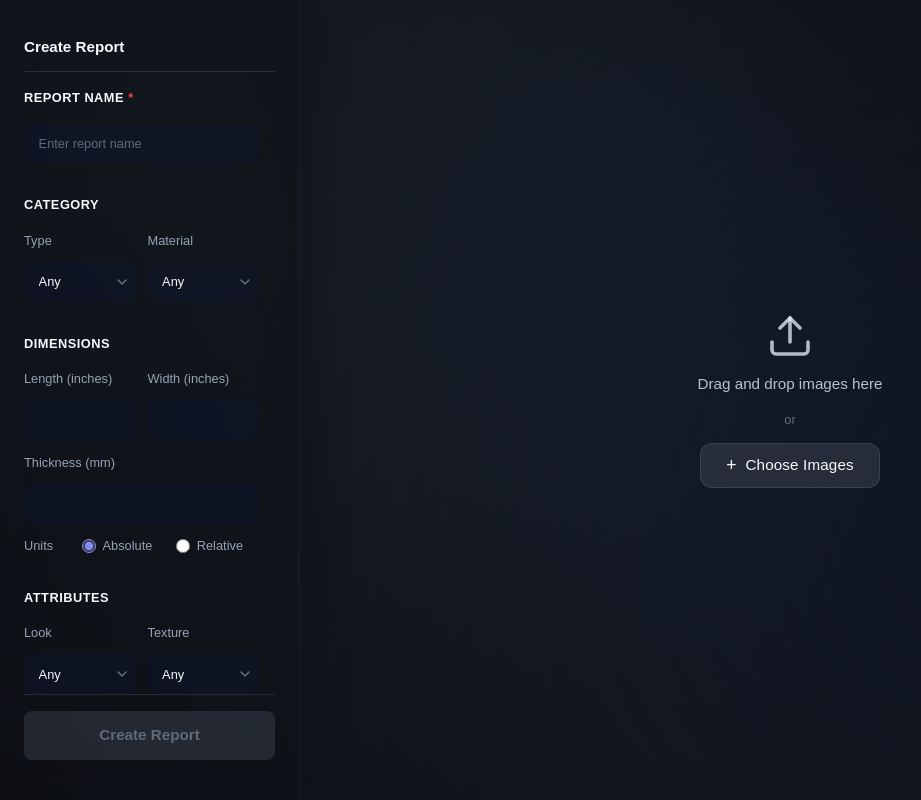
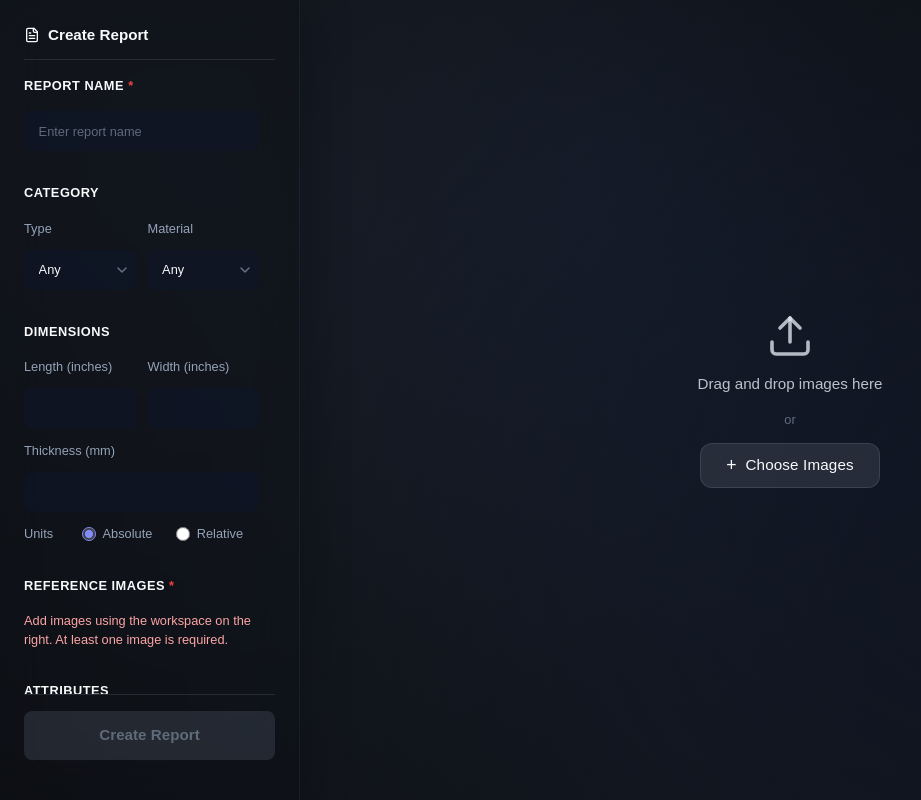
Before and after one commit to unsonnet/nativo, a Next.js app: page /create in a window 1280 px wide. Shown: the whole page, without its empty margins (0-921 px from the left). Built offline with nearby package versions, Linux system fonts and the light colour scheme.

Commit message:
Fix create report error messages

```diff
--- a/src/app/globals.css
+++ b/src/app/globals.css
@@ -864,16 +864,16 @@ body::before {
 }
 
 .image-gallery__nav--left {
-  left: 8px;
+  left: 5px;
 }
 
 .image-gallery__nav--right {
-  right: 8px;
+  right: 5px;
 }
 
 .image-gallery__indicators {
   position: absolute;
-  bottom: 12px;
+  bottom: 5px;
   left: 50%;
   transform: translateX(-50%);
   z-index: 3;
@@ -933,6 +933,10 @@ body::before {
   justify-content: space-between;
   padding: 0.75rem 0;
   border-bottom: 1px solid var(--border-subtle);
+}
+
+.search-filters__header--strip-top {
+  padding-top: 0;
 }
 
 .search-filters__title {
--- a/src/components/NewReportForm.tsx
+++ b/src/components/NewReportForm.tsx
@@ -2,6 +2,7 @@
 
 import { useMemo, useRef, useState, useEffect } from 'react';
 import { useAuth } from '@/hooks/useAuth';
+import { FileText } from 'lucide-react';
 import type { FormEvent } from 'react';
 
 type FlooringOption = {
@@ -69,6 +70,8 @@ export function NewReportForm({ onSubmit, onDimensionsChange, onDimensionsValues
   const { user } = useAuth();
   const [touched, setTouched] = useState(INITIAL_TOUCHED_STATE);
   const [isReportNameFocused, setIsReportNameFocused] = useState(false);
+  const [isSubmitting, setIsSubmitting] = useState(false);
+  const [errorMessage, setErrorMessage] = useState<string | null>(null);
   const reportNameRef = useRef<HTMLInputElement>(null);
 
   const selectedFlooring = useMemo(
@@ -128,6 +131,15 @@ export function NewReportForm({ onSubmit, onDimensionsChange, onDimensionsValues
     }
   }, [form.length, form.width, form.thickness, onDimensionsChange, onDimensionsValues]);
 
+  // Clear error message when images are added
+  useEffect(() => {
+    if ((imageCount ?? 0) > 0) {
+      if (errorMessage && errorMessage.includes('Please add at least one image')) {
+        setErrorMessage(null);
+      }
+    }
+  }, [imageCount, errorMessage]);
+
   const handleSubmit = (event: FormEvent<HTMLFormElement>) => {
     event.preventDefault();
     if (form.reportName.trim() === '') {
@@ -183,9 +195,6 @@ export function NewReportForm({ onSubmit, onDimensionsChange, onDimensionsValues
     setCollapsed((prev) => ({ ...prev, [id]: !prev[id] }));
   };
 
-  const [isSubmitting, setIsSubmitting] = useState(false);
-  const [errorMessage, setErrorMessage] = useState<string | null>(null);
-
   // Determine whether submit button should be enabled: needs report name and at least one image
   // Also needs length and width when relative is selected
   const canSubmit = form.reportName.trim() !== '' &&
@@ -194,8 +203,9 @@ export function NewReportForm({ onSubmit, onDimensionsChange, onDimensionsValues
 
   return (
     <div className="search-filters">
-      <div className="search-filters__header">
+      <div className="search-filters__header search-filters__header--strip-top">
         <h3 className="search-filters__title">
+          <FileText className="w-4 h-4" />
           Create Report
         </h3>
       </div>
@@ -378,6 +388,22 @@ export function NewReportForm({ onSubmit, onDimensionsChange, onDimensionsValues
           </div>
 
           <div className="search-filters__section">
+            <h4 className="search-filters__section-title">Reference Images <span className="form-field__required-asterisk">*</span></h4>
+            <div className="form-field">
+              {(imageCount ?? 0) === 0 && (
+                <p className="form-field__hint form-field__hint--tight">
+                  Add images using the workspace on the right. At least one image is required.
+                </p>
+              )}
+              {imageCount > 0 && (
+                <p className="form-field__hint form-field__hint--tight" style={{ color: 'var(--text-subtle)' }}>
+                  {imageCount} image{imageCount !== 1 ? 's' : ''} added
+                </p>
+              )}
+            </div>
+          </div>
+
+          <div className="search-filters__section">
             <h4 className="search-filters__section-title">Attributes</h4>
             <div className="form-grid">
               <div className="form-field">
--- a/src/components/report/ImageGallery.tsx
+++ b/src/components/report/ImageGallery.tsx
@@ -2,7 +2,7 @@
 
 import { useState } from "react";
 import Image from "next/image";
-import { ChevronLeft, ChevronRight } from "lucide-react";
+import { ChevronLeft, ChevronRight, Images } from "lucide-react";
 import type { ProductImage } from "@/types/report";
 
 interface ImageGalleryProps {
@@ -38,8 +38,11 @@ export function ImageGallery({ images }: ImageGalleryProps) {
 
   return (
     <div className="image-gallery">
-      <div className="image-gallery__header">
-        <h3 className="image-gallery__title">Selected Report</h3>
+      <div className="search-filters__header search-filters__header--strip-top">
+        <h3 className="search-filters__title">
+          <Images className="w-4 h-4" />
+          Reference Images
+        </h3>
       </div>
 
       {/* Main image viewer with side navigation */}
```
